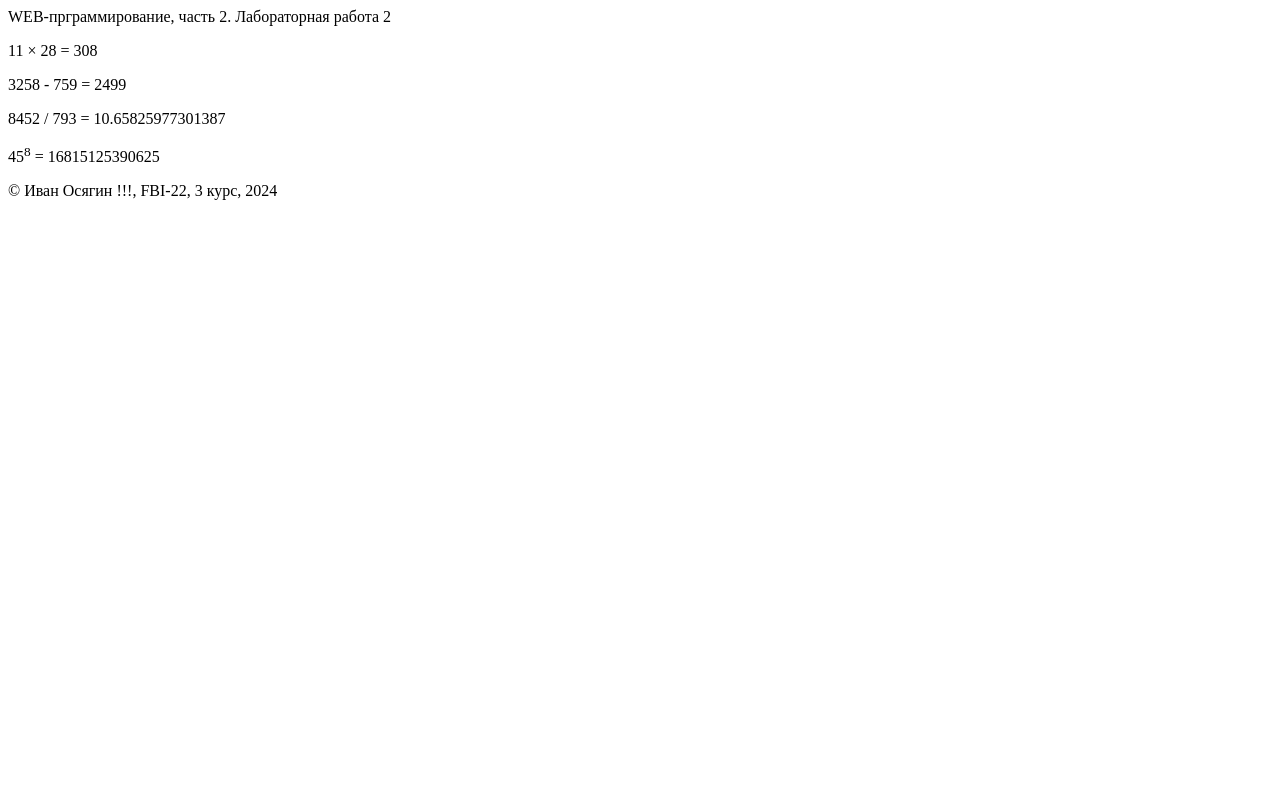
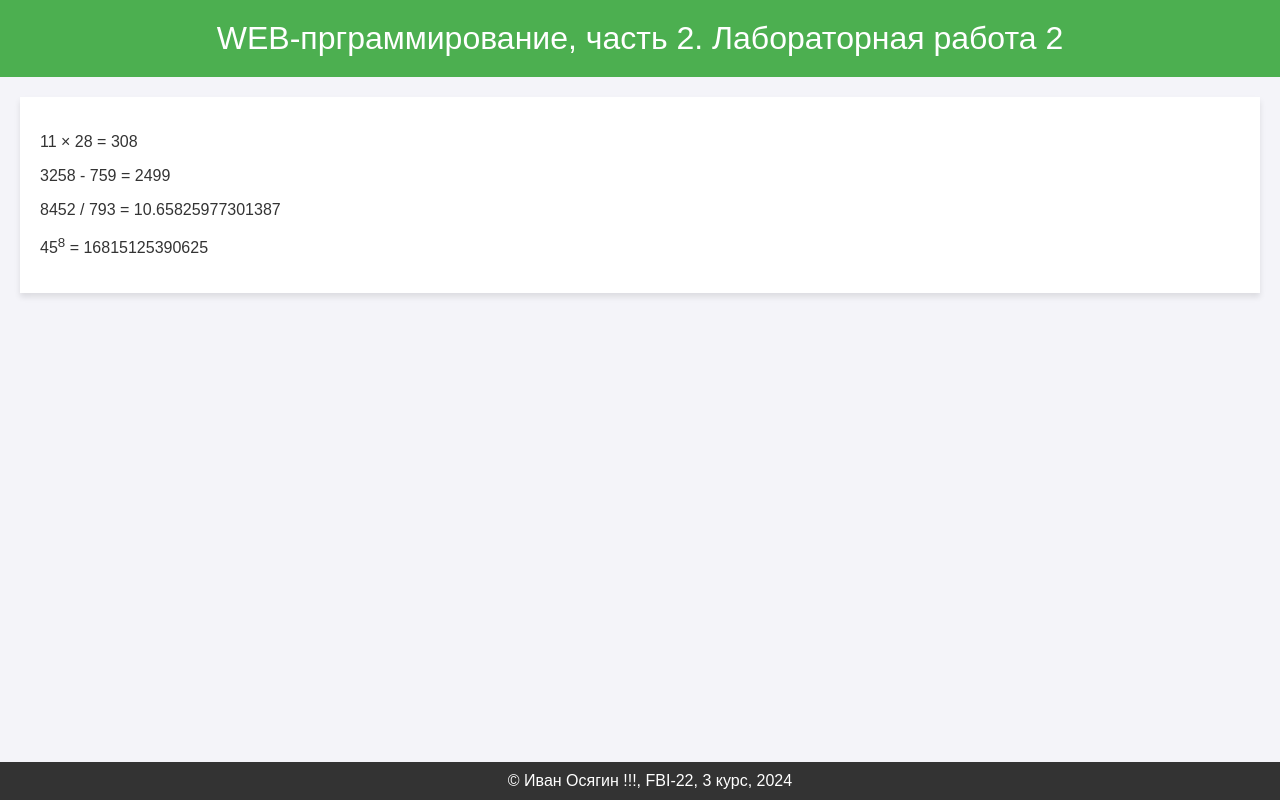
Before and after one commit to augenblickee/web-2-sem, a Flask app: page /lab2/example in a window 1280 px wide. Run offline with Flask 3, Linux system fonts and the light colour scheme.

Commit message:
подключение стилей

```diff
--- /dev/null
+++ b/static/main.css
@@ -0,0 +1,42 @@
+body {
+    font-family: Arial, sans-serif;
+    margin: 0;
+    padding: 0;
+    background-color: #f4f4f9;
+    color: #333;
+}
+
+header {
+    background-color: #4CAF50;
+    padding: 20px;
+    text-align: center;
+    color: white;
+    font-size: 2em;
+}
+
+main {
+    padding: 20px;
+    max-width: 1200px;
+    margin: 20px auto;
+    background-color: #fff;
+    box-shadow: 0px 4px 6px rgba(0, 0, 0, 0.1);
+}
+
+footer {
+    background-color: #333;
+    padding: 10px;
+    text-align: center;
+    color: white;
+    position: fixed;
+    width: 100%;
+    bottom: 0;
+}
+
+a {
+    color: #4CAF50;
+    text-decoration: none;
+}
+
+a:hover {
+    text-decoration: underline;
+}
--- a/templates/example.html
+++ b/templates/example.html
@@ -3,7 +3,8 @@
 <head>
     <meta charset="UTF-8">
     <meta name="viewport" content="width=device-width, initial-scale=1.0">
-    <title>Document</title>
+    <title>Иван Осягин. Лабораторная работа 2</title>
+    <link rel="stylesheet" href="{{ url_for('static', filename='main.css') }}">
 </head>
 <body>
     <header>
```
